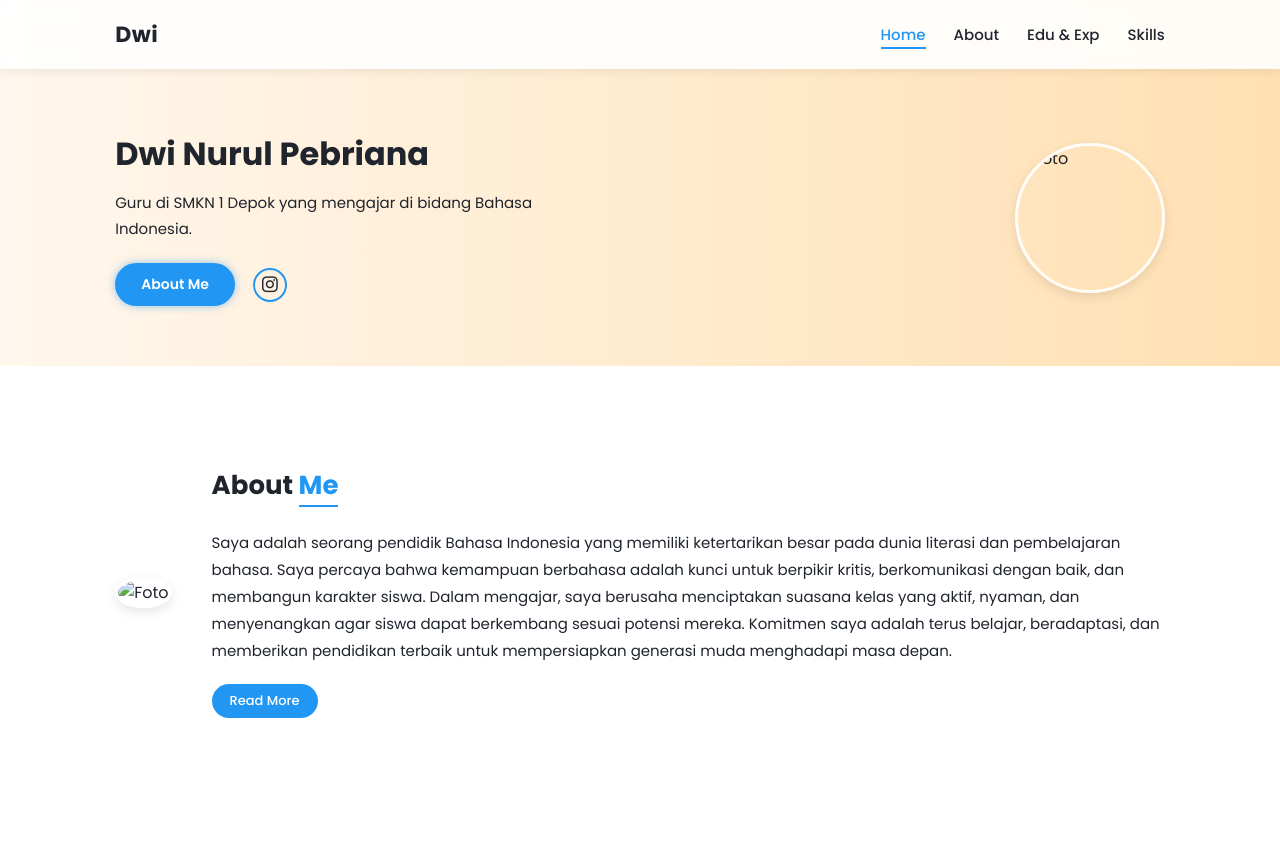
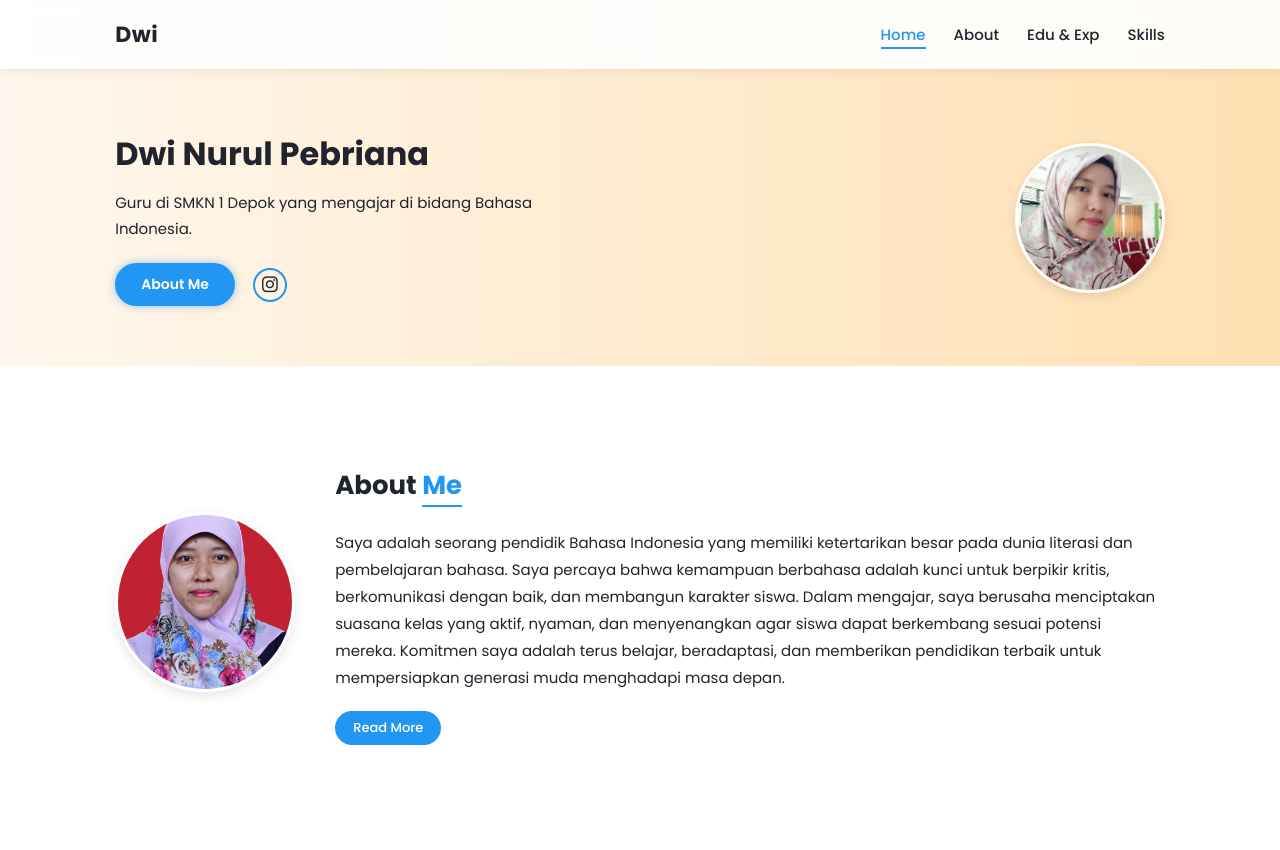
Before and after one commit to Virdi-27/REV-PROJECT, a plain HTML site: page index.html in a window 1280 px wide. Shown: the top 850 px of the page. Drawn offline with Linux system fonts and the light colour scheme.

Commit message:
Update index.html

```diff
--- a/index.html
+++ b/index.html
@@ -36,12 +36,12 @@
 				</div>
 
 				<div class="photo">
-					<img src="IMG/pict1.jpg" alt="Foto" class="photo-img" />
+					<img src="pict1.jpg" alt="Foto" class="photo-img" />
 				</div>
 			</section>
 			<section class="about" id="about">
 				<div class="about-img">
-					<img src="IMG/pict2.jpg" alt="Foto" />
+					<img src="pict2.jpg" alt="Foto" />
 				</div>
 
 				<div class="about-container">
```
